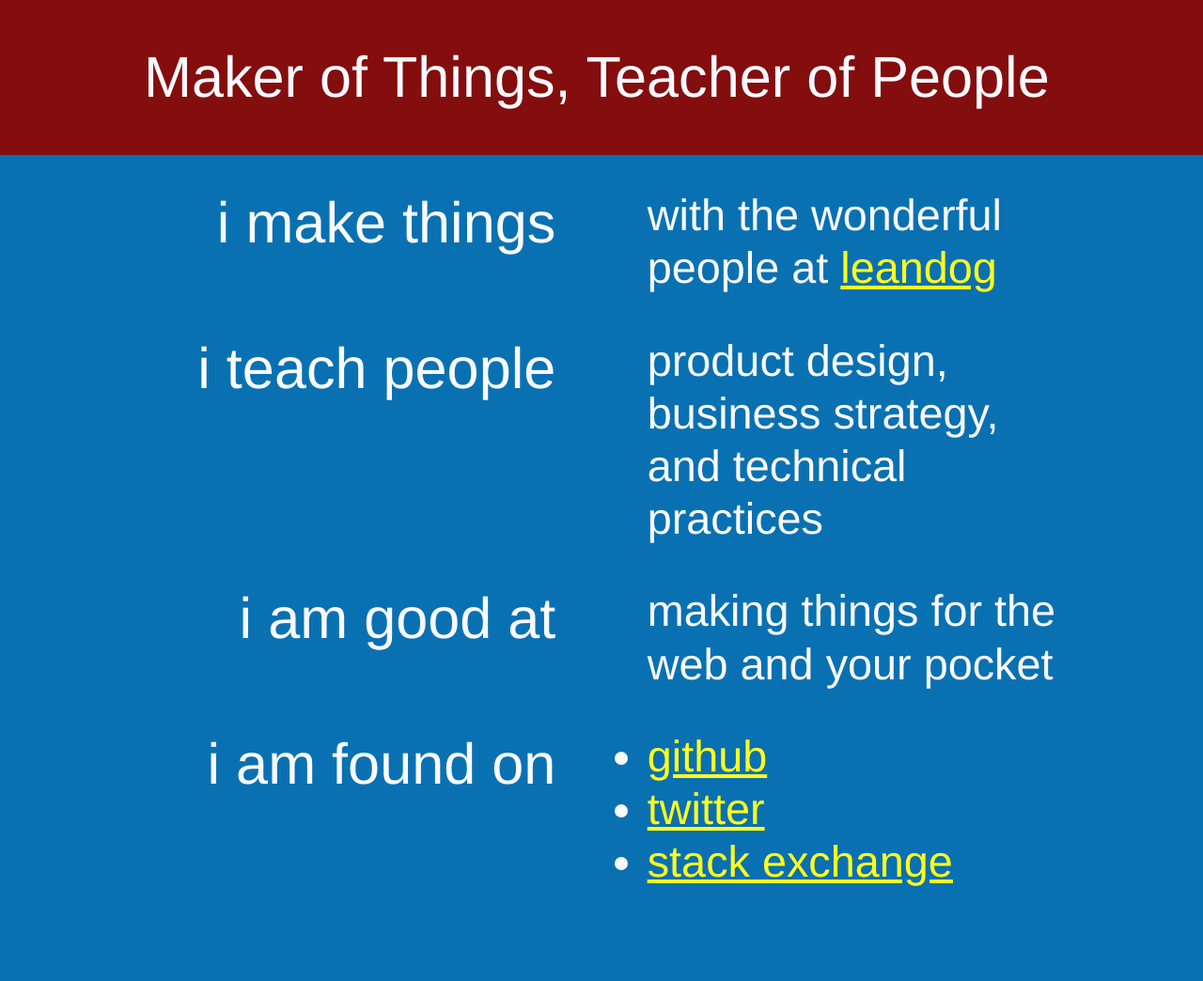
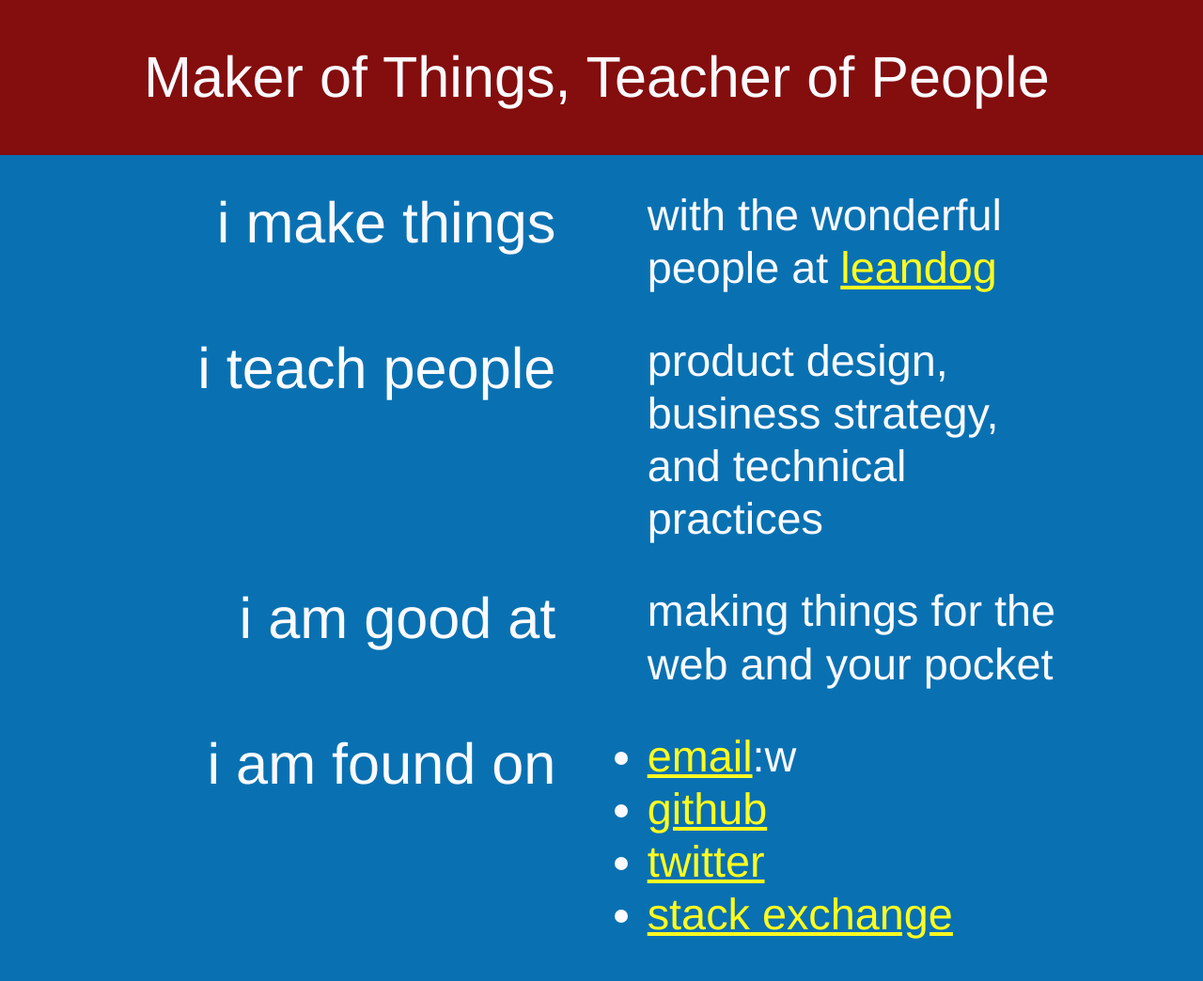
Before and after one commit to zspencer/www.zeespencer.com, a Jekyll site: the page built from index.html, in a window 1280 px wide. Shown: the whole page at 94% size. Built offline with Jekyll 4.4.1, drawn with Linux system fonts in a browser that asks for light colours; before the commit the page ends 987 px from its top, so only the background shows below that.

Commit message:
added email address

```diff
--- a/_posts/2011-01-01-contact-info.markdown
+++ b/_posts/2011-01-01-contact-info.markdown
@@ -3,6 +3,7 @@
   tags: [things_i_do]
 ---
 
+* [email](mailto: hello@zeespencer.com):w
 * [github](http://github.com/zspencer)
 * [twitter](http://twitter.com/zspencer)
 * [stack exchange](http://stackexchange.com/users/32761)
```
